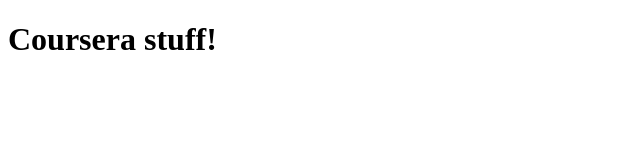
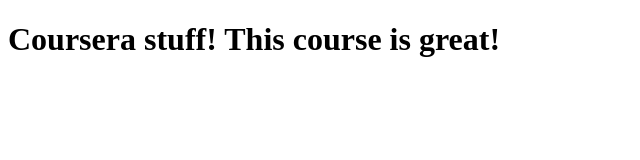
Before and after one commit to yogichip/coursera-test, a plain HTML site: page site/index.html in a window 1280 px wide. Shown: the whole page, without its empty margins (0-640 px from the left). Drawn offline with Linux system fonts and the light colour scheme.

Commit message:
small change

```diff
--- a/site/index.html
+++ b/site/index.html
@@ -3,9 +3,9 @@
  <head>
  	<meta charset="utf-8">
  	<meta name="viewport" content="width=device-width, initial-scale=1">
- 	<title>Coursera work</title>
+ 	<title>Coursera work for Summer</title>
  </head>
  <body>
- <h1>Coursera stuff!</h1>
+ <h1>Coursera stuff! This course is great!</h1>
  </body>
  </html>
```
Also changed, not shown: 2 other files.
